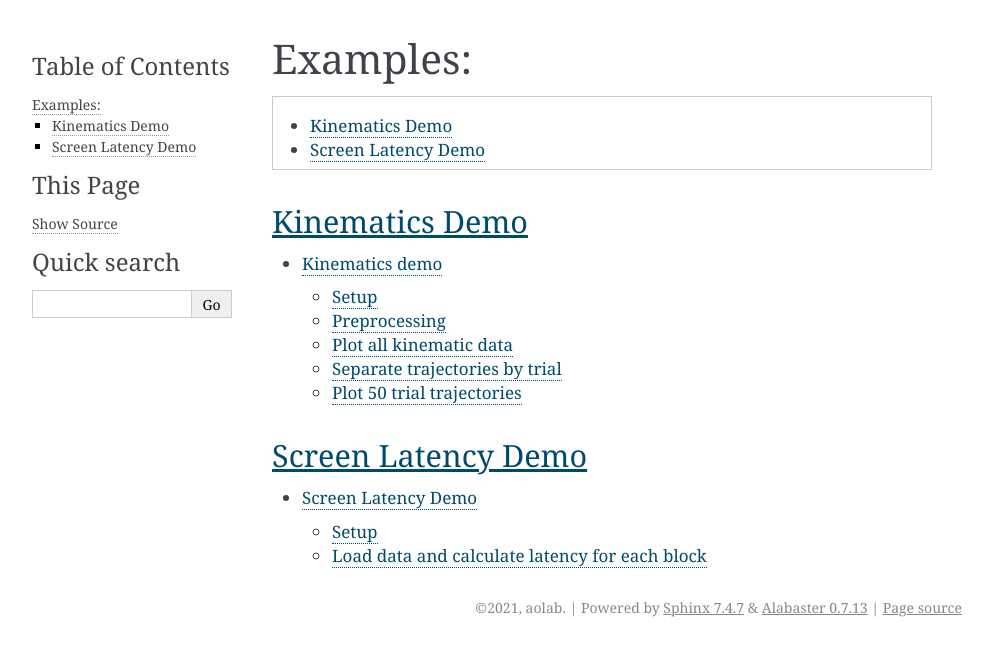
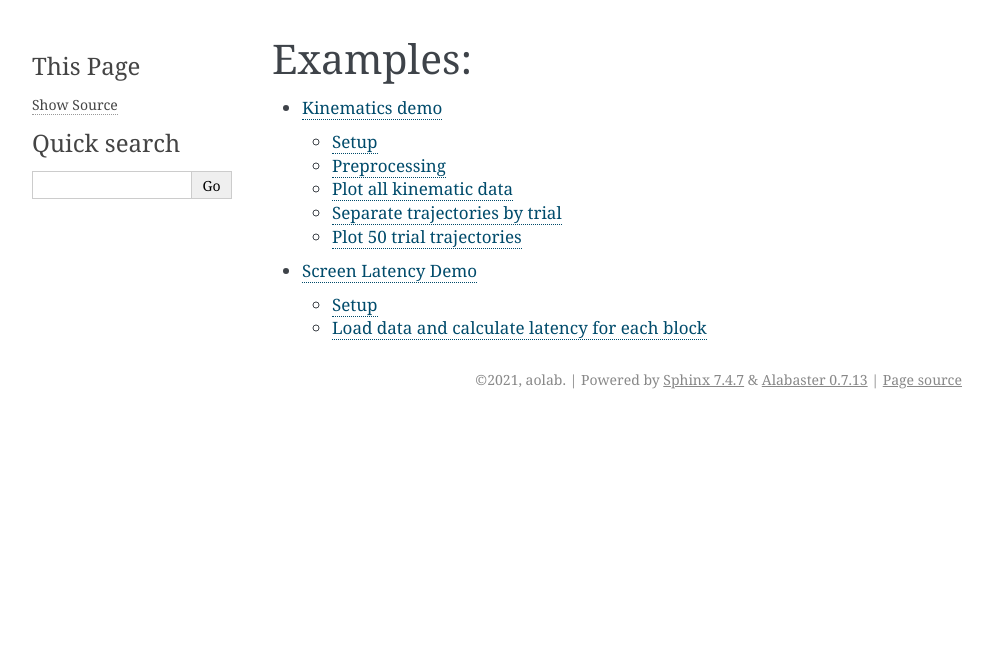
Before and after one commit to aolabNeuro/analyze, a Sphinx documentation site: the page built from docs/source/examples.rst, in a window 1280 px wide. Shown: the top 656 px of the page, without its empty margins (148-1140 px from the left). Built offline with Sphinx 7.4.7, drawn with Linux system fonts in a browser that asks for light colours.

Commit message:
update ipynb docs

```diff
--- a/docs/source/examples.rst
+++ b/docs/source/examples.rst
@@ -3,15 +3,11 @@ Examples:
 
 .. contents:: :local:
 
-Kinematics Demo
----------------
 
 .. toctree::
 
     examples/kinematics-demo.ipynb
 
-Screen Latency Demo
----------------
 
 .. toctree::
 
```
